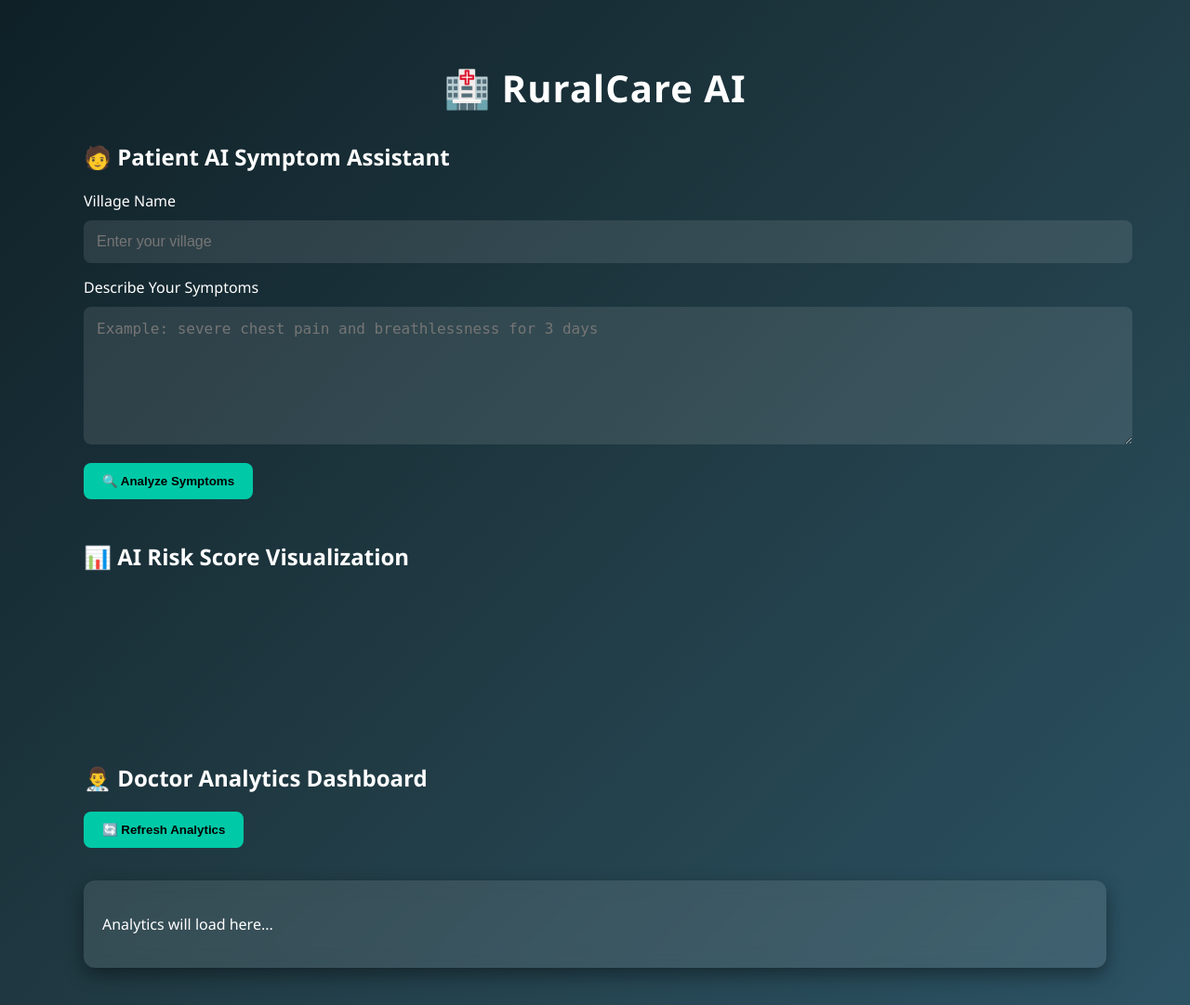
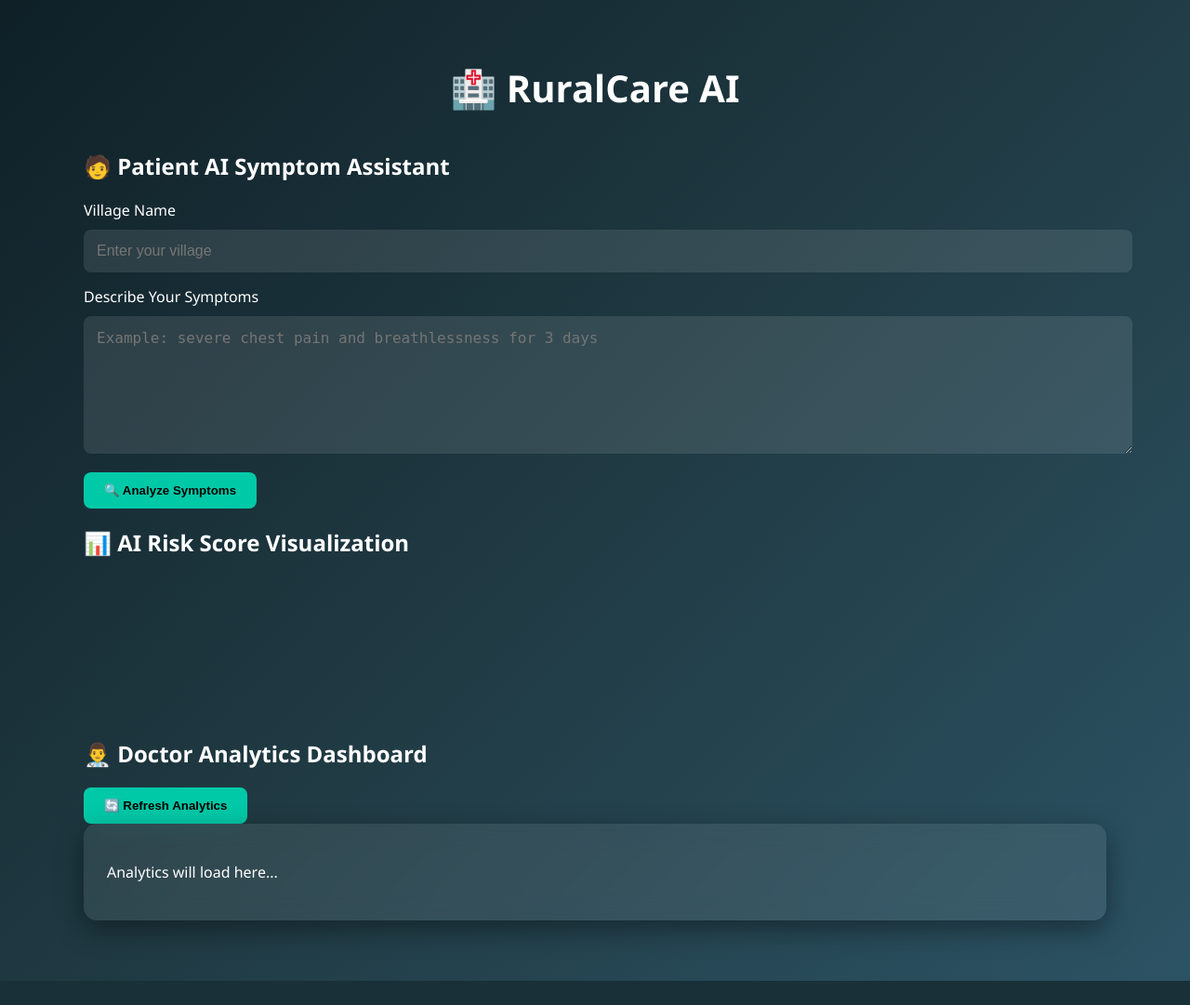
Before and after one commit to Sanjai-Gopal/RuralAI, a Flask app: template templates/index.html in a window 1280 px wide. Shown: the whole page at 93% size. After the commit the page ends 1055 px from the top, so only its background shows below. Run offline with Flask 3, Linux system fonts and the light colour scheme; the template is opened without the code that fills it, so the values that code supplies are empty; a map, chart or similar area stays blank.

Commit message:
Update styles.css

```diff
--- a/static/css/styles.css
+++ b/static/css/styles.css
@@ -1,6 +1,6 @@
-/* ===============================
-   GLOBAL STYLING
-=================================*/
+/* ========================================
+   GLOBAL THEME
+======================================== */
 
 body {
     margin: 0;
@@ -16,27 +16,43 @@
     padding: 40px 20px;
 }
 
-/* ===============================
+/* ========================================
    HEADINGS
-=================================*/
+======================================== */
+
+h1, h2, h3 {
+    font-weight: 600;
+}
 
 h1 {
     text-align: center;
     font-size: 2.5rem;
-    margin-bottom: 30px;
-    letter-spacing: 1px;
+    margin-bottom: 40px;
 }
 
-h2 {
-    margin-top: 30px;
-    font-weight: 600;
+/* ========================================
+   CARDS
+======================================== */
+
+.card {
+    background: rgba(255,255,255,0.08);
+    padding: 25px;
+    border-radius: 14px;
+    backdrop-filter: blur(12px);
+    box-shadow: 0 10px 30px rgba(0,0,0,0.4);
+    margin-bottom: 25px;
+    transition: 0.3s ease;
 }
 
-/* ===============================
-   FORM ELEMENTS
-=================================*/
+.card:hover {
+    transform: translateY(-4px);
+}
 
-textarea, input, select {
+/* ========================================
+   FORMS
+======================================== */
+
+input, textarea, select {
     width: 100%;
     padding: 14px;
     border-radius: 8px;
@@ -54,18 +70,17 @@
     resize: vertical;
 }
 
-/* ===============================
+/* ========================================
    BUTTONS
-=================================*/
+======================================== */
 
 button {
-    padding: 12px 20px;
+    padding: 12px 22px;
     border-radius: 8px;
     border: none;
     font-weight: bold;
     cursor: pointer;
     transition: 0.3s ease;
-    margin-bottom: 15px;
     background: #00c9a7;
     color: #000;
 }
@@ -75,22 +90,33 @@
     background: #00f5c0;
 }
 
-/* ===============================
-   CARD COMPONENT
-=================================*/
+/* ========================================
+   LOGIN / REGISTER BOX
+======================================== */
 
-.card {
-    background: rgba(255,255,255,0.1);
-    padding: 20px;
-    border-radius: 12px;
-    margin-top: 20px;
-    backdrop-filter: blur(10px);
-    box-shadow: 0 8px 20px rgba(0,0,0,0.4);
+.auth-box {
+    max-width: 450px;
+    margin: auto;
 }
 
-/* ===============================
-   RISK LEVEL COLORS
-=================================*/
+.auth-box h2 {
+    text-align: center;
+    margin-bottom: 20px;
+}
+
+/* ========================================
+   DASHBOARD GRID
+======================================== */
+
+.dashboard-grid {
+    display: grid;
+    grid-template-columns: repeat(auto-fit, minmax(300px, 1fr));
+    gap: 20px;
+}
+
+/* ========================================
+   RISK COLORS
+======================================== */
 
 .high-risk {
     color: #ff4d4d;
@@ -107,17 +133,14 @@
     font-weight: bold;
 }
 
-/* ===============================
-   TABLE (Doctor Dashboard)
-=================================*/
+/* ========================================
+   TABLE (Doctor)
+======================================== */
 
 table {
     width: 100%;
     border-collapse: collapse;
     margin-top: 20px;
-    background: rgba(255,255,255,0.05);
-    border-radius: 8px;
-    overflow: hidden;
 }
 
 th {
@@ -135,40 +158,26 @@
     background: rgba(255,255,255,0.05);
 }
 
-/* ===============================
-   LOGIN SECTION
-=================================*/
+/* ========================================
+   ALERTS
+======================================== */
 
-#loginSection {
-    max-width: 500px;
-    margin: auto;
-    padding: 30px;
-    background: rgba(255,255,255,0.08);
-    border-radius: 15px;
-    box-shadow: 0 10px 30px rgba(0,0,0,0.5);
+.alert {
+    background: rgba(255,0,0,0.2);
+    padding: 10px;
+    border-radius: 6px;
+    margin-bottom: 15px;
 }
 
-/* ===============================
-   DASHBOARD SECTIONS
-=================================*/
-
-.hidden {
-    display: none;
-}
-
-/* ===============================
+/* ========================================
    RESPONSIVE
-=================================*/
+======================================== */
 
 @media (max-width: 768px) {
     .container {
         padding: 20px;
     }
 
-    h1 {
-        font-size: 2rem;
-    }
-
     button {
         width: 100%;
     }
```
